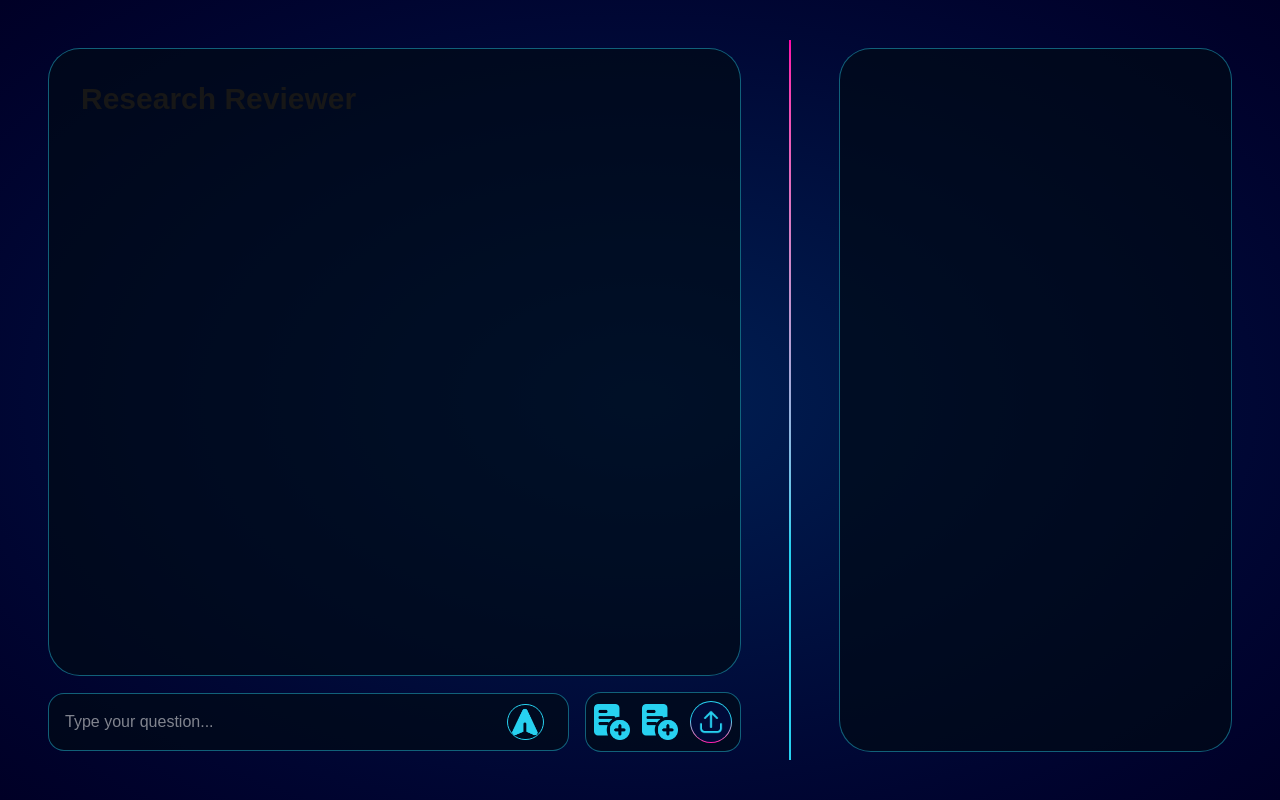
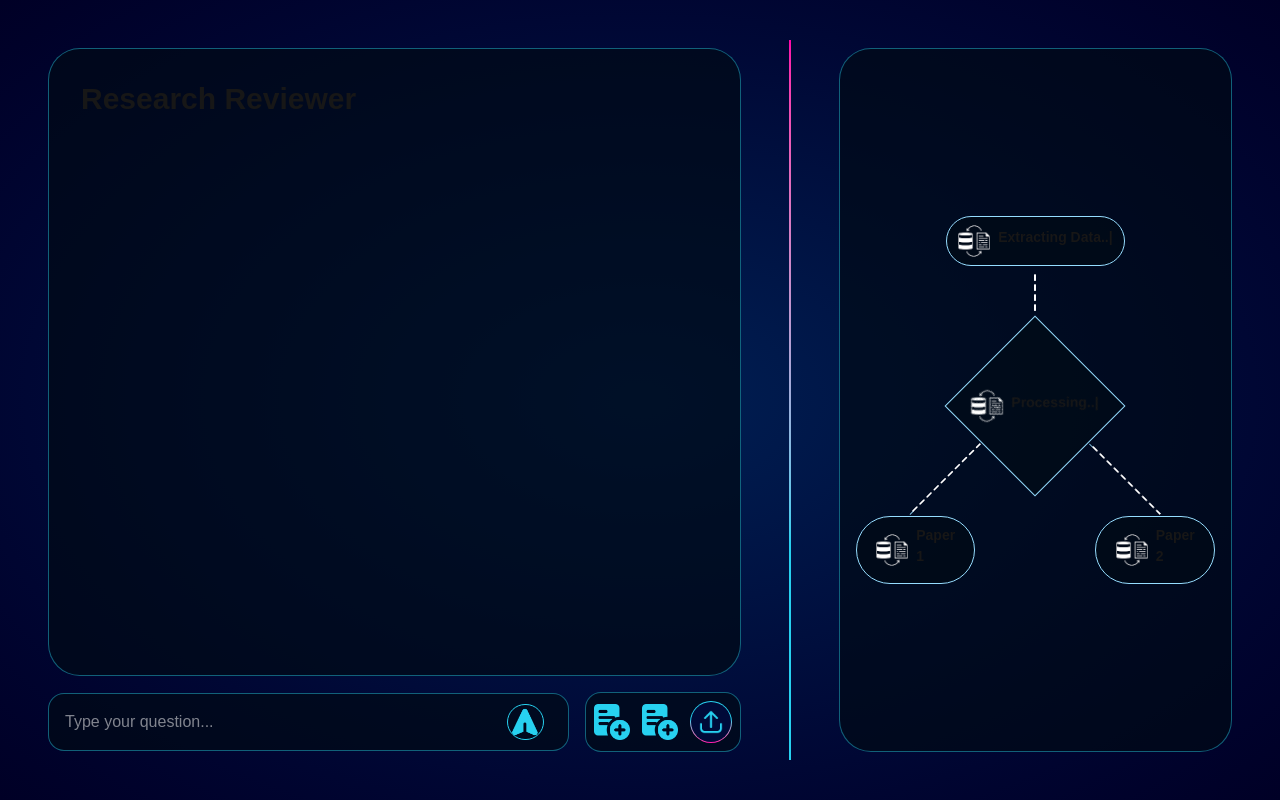
Before and after one commit to Neura-Agency/PDF-Scraper, a Next.js app in the folder Research Reviewer/researcher/: page / in a window 1280 px wide. Both pictures are taken after a click on the button 525 px from the left and 722 px from the top of the page. Built offline with nearby package versions, Linux system fonts and the light colour scheme.

Commit message:
finished designing loader

```diff
--- a/Research Reviewer/researcher/src/app/components/preview/Loading/Loading.tsx
+++ b/Research Reviewer/researcher/src/app/components/preview/Loading/Loading.tsx
@@ -31,7 +31,16 @@ const Loading = ({ showLoading }: LoadingProps) => {
       )}
 
       {visibleDivs >= 2 && (
-        <span className="min-h-10 w-0.5 bg-[#95DDFF] animate-pulse rounded-full fade-in"></span>
+        <svg height="2" width="100" className="rotate-90 max-w-10 my-6">
+        <line x1="0" y1="2" x2="100" y2="2" className="pulseforward" />
+        <line
+          x1="0"
+          y1="1"
+          x2="100"
+          y2="1"
+          className="dashed-line-pulse"
+        />
+      </svg>
       )}
 
       {visibleDivs >= 3 && (
@@ -46,25 +55,42 @@ const Loading = ({ showLoading }: LoadingProps) => {
       )}
 
       {visibleDivs >= 4 && (
-        <div className="load flex gap-25 mb-12 fade-in">
+        <div className="load flex gap-20 mt-2 mb-9 fade-in">
           <svg height="2" width="100" className="-rotate-45">
-            <line x1="0" y1="1" x2="100" y2="1" className="dashed-line-pulse-reverse " />
+            <line x1="0" y1="2" x2="100" y2="2" className="pulsebackward" />
+            <line
+              x1="0"
+              y1="1"
+              x2="100"
+              y2="1"
+              className="dashed-line-pulse-reverse "
+            />
           </svg>
           <svg height="2" width="100" className="rotate-45">
-            <line x1="0" y1="0" x2="100" y2="1" className="dashed-line-pulse" />
+            <line x1="0" y1="2" x2="100" y2="2" className="pulseforward" />
+            <line x1="0" y1="1" x2="100" y2="1" className="dashed-line-pulse" />
           </svg>
         </div>
       )}
 
       {visibleDivs >= 4 && (
-        <div className="load flex gap-30 -mt-3 fade-in">
+        <div className="load flex gap-30 fade-in">
           <div className="flex flex-col items-center justify-center">
             <div className="flex items-center justify-center gap-2 border-1 border-[#95DDFF] rounded-full bg-[#000B16]/70 p-2 px-6">
               <img src="./images/dataExtract.png" alt="" className="h-8 w-8" />
               <h4>Paper 1</h4>
             </div>
             {visibleDivs >= 5 && (
-              <span className="min-h-20 w-0.5 bg-[#95DDFF] animate-pulse rounded-full"></span>
+              <svg height="2" width="100" className="rotate-90 my-13">
+                <line x1="0" y1="2" x2="100" y2="2" className="pulseforward" />
+                <line
+                  x1="0"
+                  y1="1"
+                  x2="100"
+                  y2="1"
+                  className="dashed-line-pulse"
+                />
+              </svg>
             )}
           </div>
           <div className="flex flex-col items-center justify-center">
@@ -73,7 +99,16 @@ const Loading = ({ showLoading }: LoadingProps) => {
               <h4>Paper 2</h4>
             </div>
             {visibleDivs >= 5 && (
-              <span className="min-h-20 w-0.5 bg-[#95DDFF] animate-pulse rounded-full"></span>
+              <svg height="2" width="100" className="rotate-90 my-13">
+                <line x1="0" y1="2" x2="100" y2="2" className="pulseforward" />
+                <line
+                  x1="0"
+                  y1="1"
+                  x2="100"
+                  y2="1"
+                  className="dashed-line-pulse"
+                />
+              </svg>
             )}
           </div>
         </div>
--- a/Research Reviewer/researcher/src/app/components/preview/preview/Preview.tsx
+++ b/Research Reviewer/researcher/src/app/components/preview/preview/Preview.tsx
@@ -12,9 +12,6 @@ const Preview = ({ responseData, loading }: PreviewProps) => {
   const [showLoading, setShowLoading] = useState(true);
 
   useEffect(() => {
-    console.log("responseData:", responseData);
-    console.log("showLoading:", showLoading);
-
     if (responseData.includes('Kickoff completed')) {
       setShowLoading(false);
     }
@@ -23,6 +20,7 @@ const Preview = ({ responseData, loading }: PreviewProps) => {
   return (
     <div className="min-h-screen p-12 h-full w-[60%]">
       <div className="bg-[#000B16]/70 border-1 border-[#27d2f070] rounded-4xl bg-opacity-48 h-full p-4 overflow-hidden">
+      <Loading showLoading={showLoading} />
         {showLoading && loading && <Loading showLoading={showLoading} />}
         {!loading && (
           <div
--- a/Research Reviewer/researcher/src/app/globals.css
+++ b/Research Reviewer/researcher/src/app/globals.css
@@ -61,15 +61,31 @@ p{
   stroke: #ffffff;
   stroke-width: 2;
   stroke-dasharray: 5, 5;
-  animation: dashPulseforward 0.5s linear infinite;
+  animation: dashPulseforward 1s linear infinite;
   stroke-linecap: round;
+}
+.pulseforward {
+  stroke: #95DDFF;
+  stroke-width: 2;
+  stroke-dasharray: 5, 100;
+  stroke-dashoffset: 0;
+  animation: singledashfarward 0.5s linear infinite;
+  backdrop-filter: blur(10px);
+}
+.pulsebackward {
+  stroke: #95DDFF;
+  stroke-width: 2;
+  stroke-dasharray: 5, 100;
+  stroke-dashoffset: 0;
+  animation: singledashbackward 0.5s linear infinite;
+  backdrop-filter: blur(10px);
 }
 
 .dashed-line-pulse-reverse {
   stroke: #ffffff;
   stroke-width: 2;
   stroke-dasharray: 5, 5;
-  animation: dashPulsebackward 0.5s linear infinite;
+  animation: dashPulsebackward 1s linear infinite;
   stroke-linecap: round;
 }
 
@@ -78,6 +94,16 @@ p{
     stroke-dashoffset: -10;
   }
 }
+@keyframes singledashfarward {
+  to {
+    stroke-dashoffset: -100;
+  }
+}
+@keyframes singledashbackward {
+  to {
+    stroke-dashoffset: 100;
+  }
+}
 
 @keyframes dashPulsebackward {
   to {
```
Also changed, not shown: 2 other files (tests, documents, lock files or other folders).
